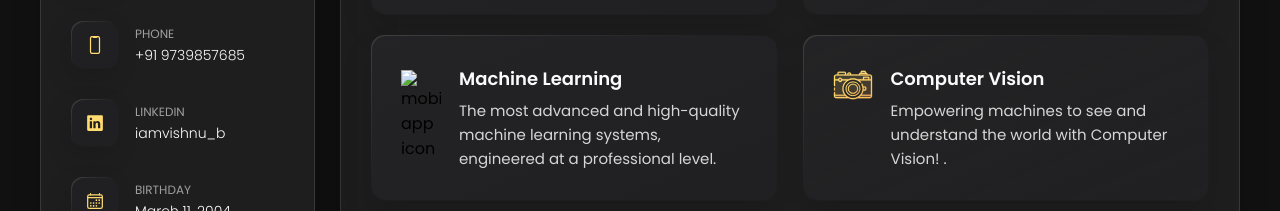
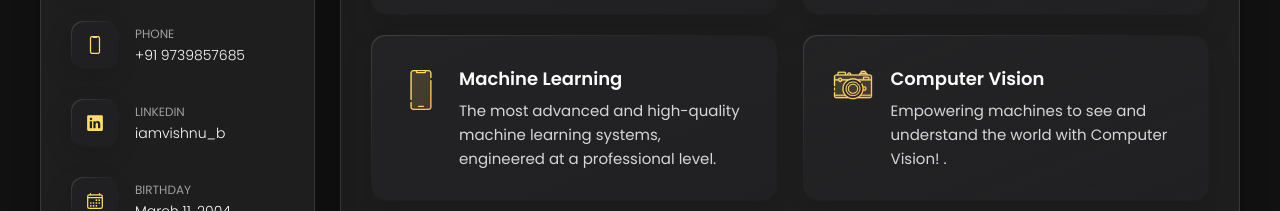
Before and after one commit to iamvishnub/myportfolio, a plain HTML site: page index.html in a window 1280 px wide. Shown: the part 521-732 px from the top of the page. Drawn offline with nearby package versions, Linux system fonts and the light colour scheme; files whose address does not match are found by name.

Commit message:
Update index.html

```diff
--- a/index.html
+++ b/index.html
@@ -300,7 +300,7 @@ knowledge to drive innovation and growth.
             <li class="service-item">
 
               <div class="service-icon-box">
-                <img src="./assets/images/icon-app.svg" alt="mobile app icon" width="40">
+                <img src="images/icon-app.svg" alt="mobile app icon" width="40">
               </div>
 
               <div class="service-content-box">
```
